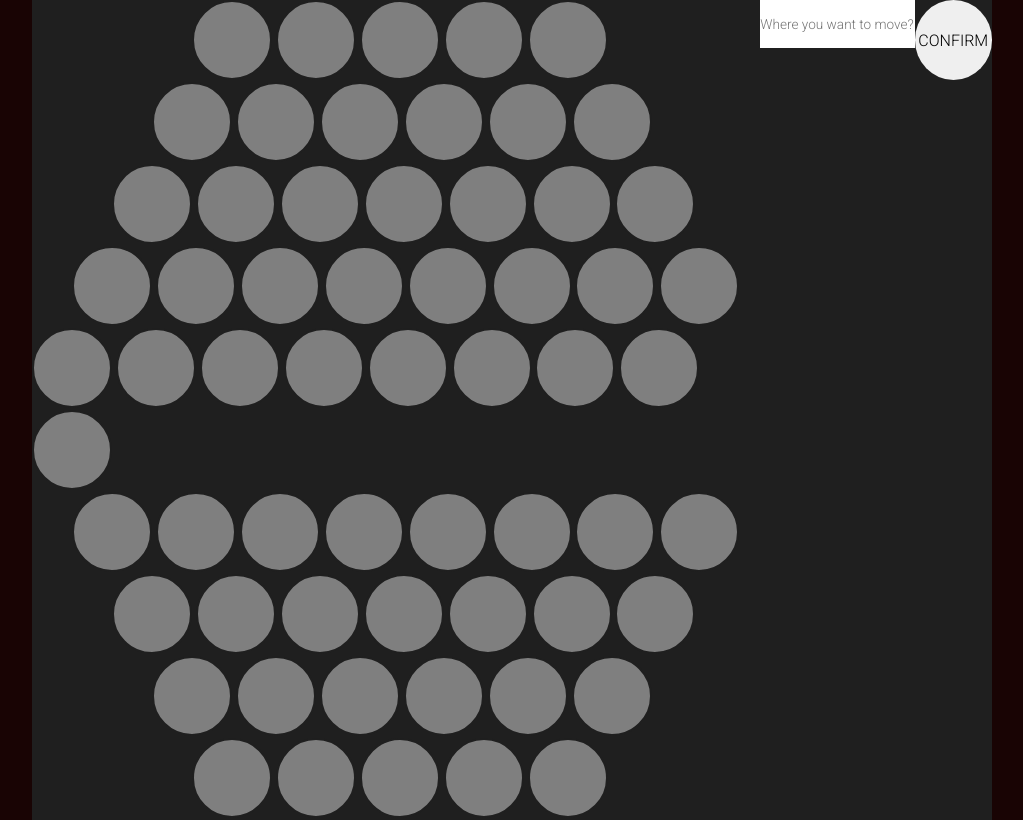
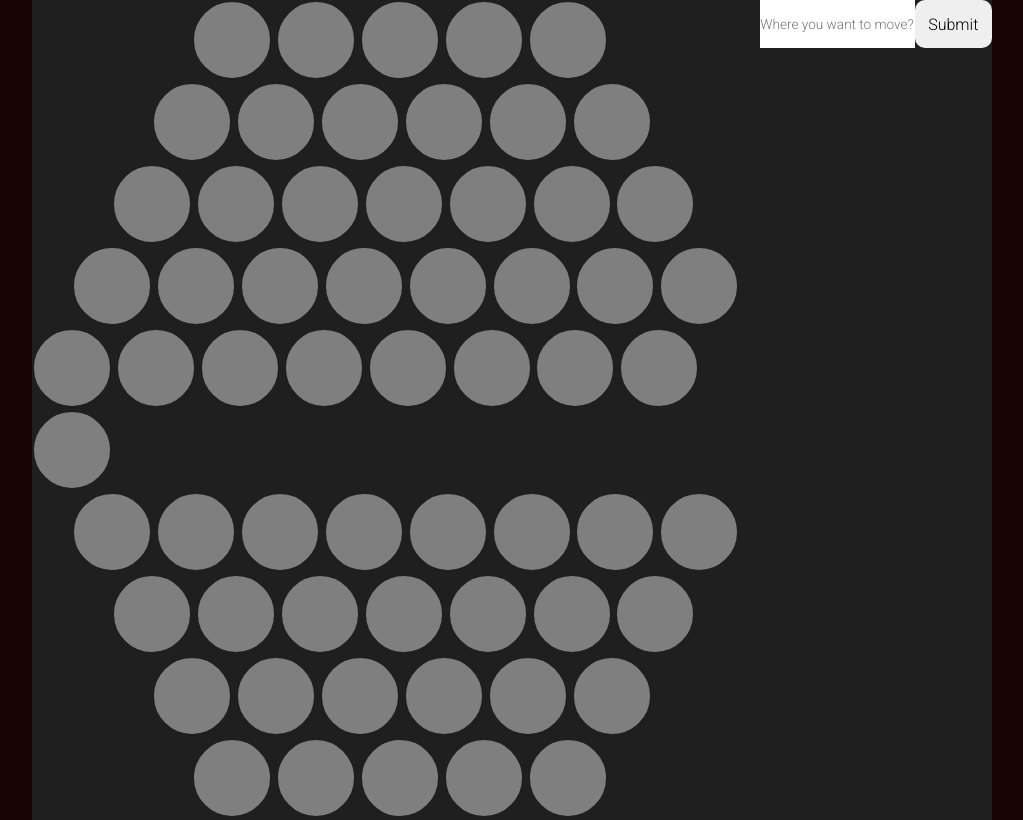
Before and after one commit to KodBilen42/ABALONE-PROJECT, a plain HTML site: page Front-end/table.html in a window 1280 px wide. Shown: the whole page, without its empty margins (128-1151 px from the left). Drawn offline with nearby package versions, Linux system fonts and the light colour scheme.

Commit message:
sumbit button changed

```diff
--- a/Front-end/Style/table.css
+++ b/Front-end/Style/table.css
@@ -91,9 +91,13 @@ button:hover{
     outline: none;
     border: none;
 }
-.confirm-btn{
+.submit{
     font-size: 1rem;
     border: none;
+    outline: none;
+    height: 3rem;
+    width: 5rem;
+    border-radius: 10px;
 }
 
 .selected{
--- a/Front-end/table.html
+++ b/Front-end/table.html
@@ -95,8 +95,7 @@
             </div>
         </div>
         <input type="text" id="text" placeholder="Where you want to move?">
-        <!-- <textarea id="textbox" class="textarea" cols="5" rows="1" placeholder="Where you want to move?"></textarea> -->
-        <button class="confirm-btn" onclick="read_command()">CONFIRM</button>
+        <input type="submit" class="submit" value="Submit">
     </div>
 
     <script src="scripts/script.js"></script>
```
